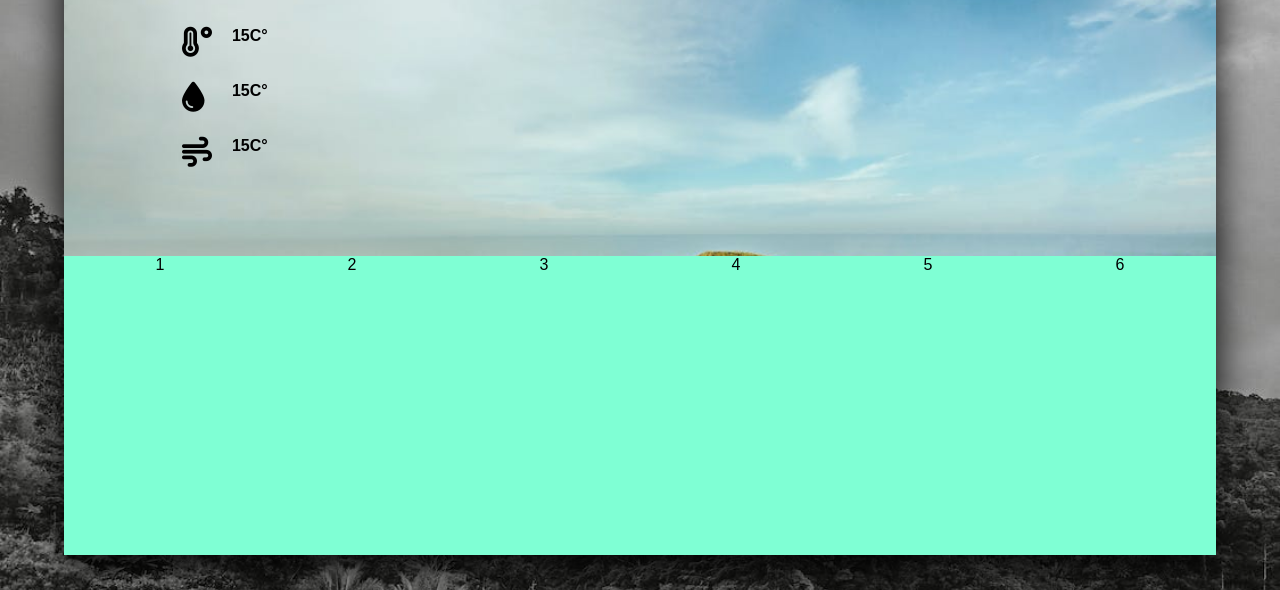
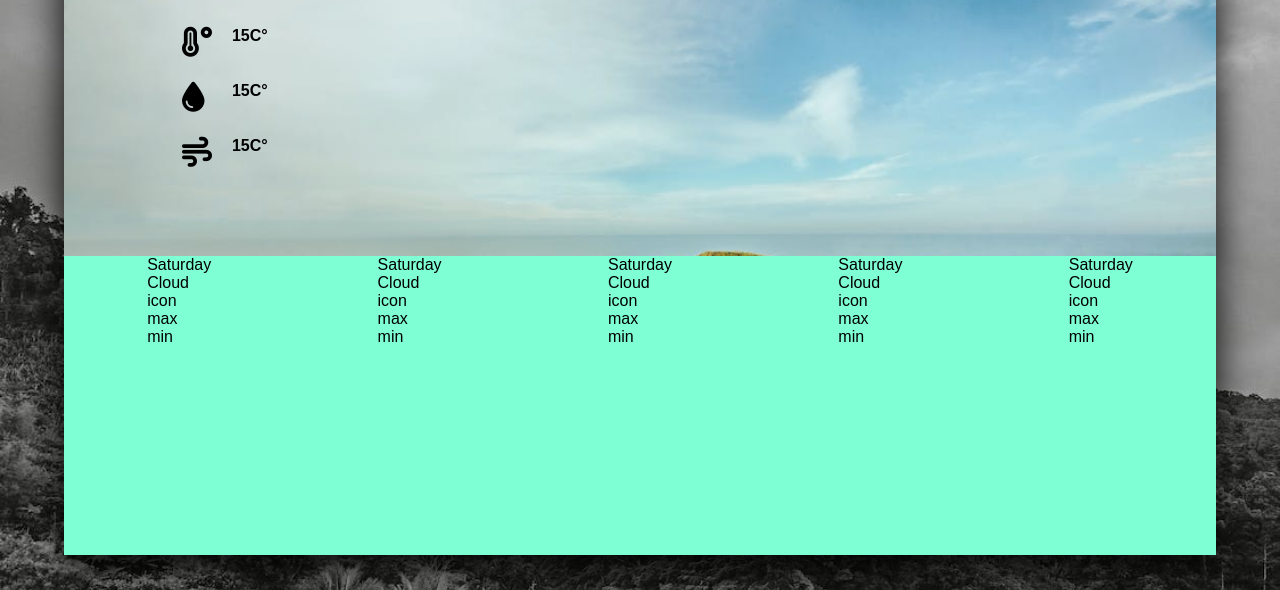
Before and after one commit to elaaasri/weather-app, a plain HTML site: page index.html in a window 1280 px wide. Shown: the part 177-767 px from the top of the page. Drawn offline with Linux system fonts and the light colour scheme.

Commit message:
set forecast description and date.

```diff
--- a/index.html
+++ b/index.html
@@ -69,14 +69,43 @@
             <div id="weather-place-city-and-country">Morocco, Rabat.</div>
           </div>
         </div>
-        <!-- weather card footer -->
-        <div id="forecast-daily-container">
-          <div id="current-day-plus-one">1</div>
-          <div id="current-day-plus-two">2</div>
-          <div id="current-day-plus-three">3</div>
-          <div id="current-day-plus-four">4</div>
-          <div id="current-day-plus-five">5</div>
-          <div id="current-day-plus-six">6</div>
+        <!--  weather card footer -->
+        <div id="weather-forecast-container">
+          <div id="current-day-plus-one">
+            <div class="forecast-description">Saturday</div>
+            <div class="forecast-date">Cloud</div>
+            <div class="forecast-weatherIcon">icon</div>
+            <div class="forecast-temp-max">max</div>
+            <div class="forecast-temp-min">min</div>
+          </div>
+          <div id="current-day-plus-two">
+            <div class="forecast-description">Saturday</div>
+            <div class="forecast-date">Cloud</div>
+            <div class="forecast-weatherIcon">icon</div>
+            <div class="forecast-temp-max">max</div>
+            <div class="forecast-temp-min">min</div>
+          </div>
+          <div id="current-day-plus-three">
+            <div class="forecast-description">Saturday</div>
+            <div class="forecast-date">Cloud</div>
+            <div class="forecast-weatherIcon">icon</div>
+            <div class="forecast-temp-max">max</div>
+            <div class="forecast-temp-min">min</div>
+          </div>
+          <div id="current-day-plus-four">
+            <div class="forecast-description">Saturday</div>
+            <div class="forecast-date">Cloud</div>
+            <div class="forecast-weatherIcon">icon</div>
+            <div class="forecast-temp-max">max</div>
+            <div class="forecast-temp-min">min</div>
+          </div>
+          <div id="current-day-plus-five">
+            <div class="forecast-description">Saturday</div>
+            <div class="forecast-date">Cloud</div>
+            <div class="forecast-weatherIcon">icon</div>
+            <div class="forecast-temp-max">max</div>
+            <div class="forecast-temp-min">min</div>
+          </div>
         </div>
       </div>
     </main>
```
Also changed, not shown: main.js (+31 -8 lines).
